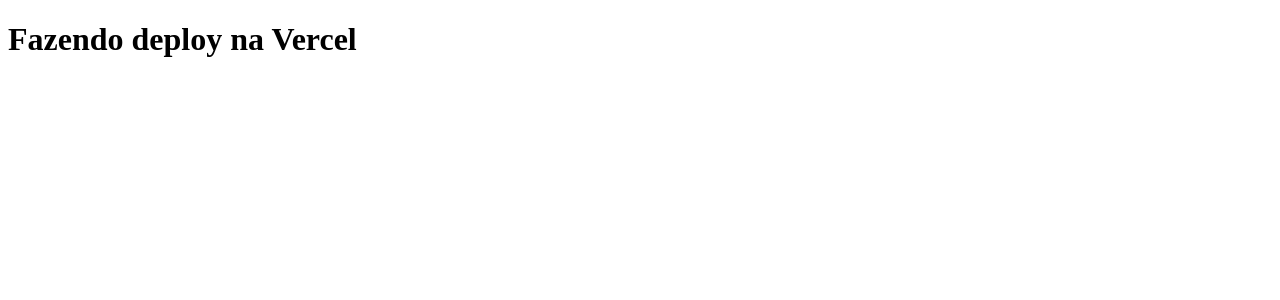
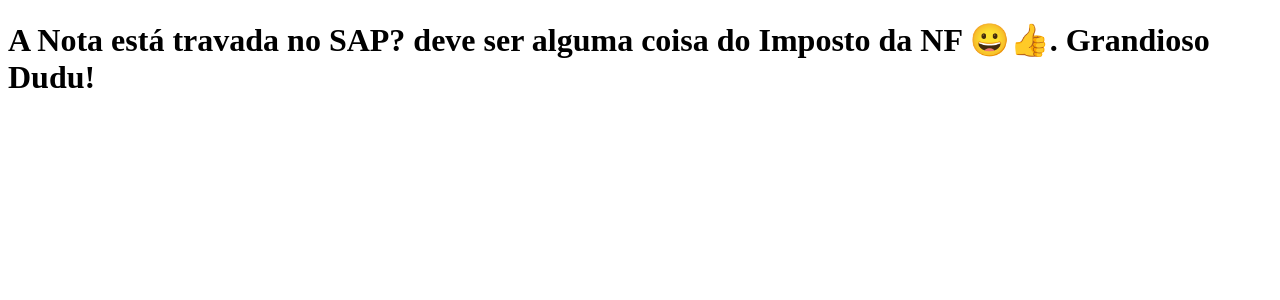
Before and after one commit to VinicioJesus/clone-tabnews, a Next.js app: page / in a window 1280 px wide. Shown: the top 300 px of the page. Built offline with nearby package versions, Linux system fonts and the light colour scheme.

Commit message:
mudando a mensagem da pagina Home

```diff
--- a/pages/index.js
+++ b/pages/index.js
@@ -1,5 +1,7 @@
 function Home() {
-    return <h1>Fazendo deploy na Vercel</h1>
+    return <h1>A Nota está travada no SAP? deve ser
+        alguma coisa do Imposto da NF 😀👍.
+        Grandioso Dudu!</h1>
 }
 
 export default Home
```
